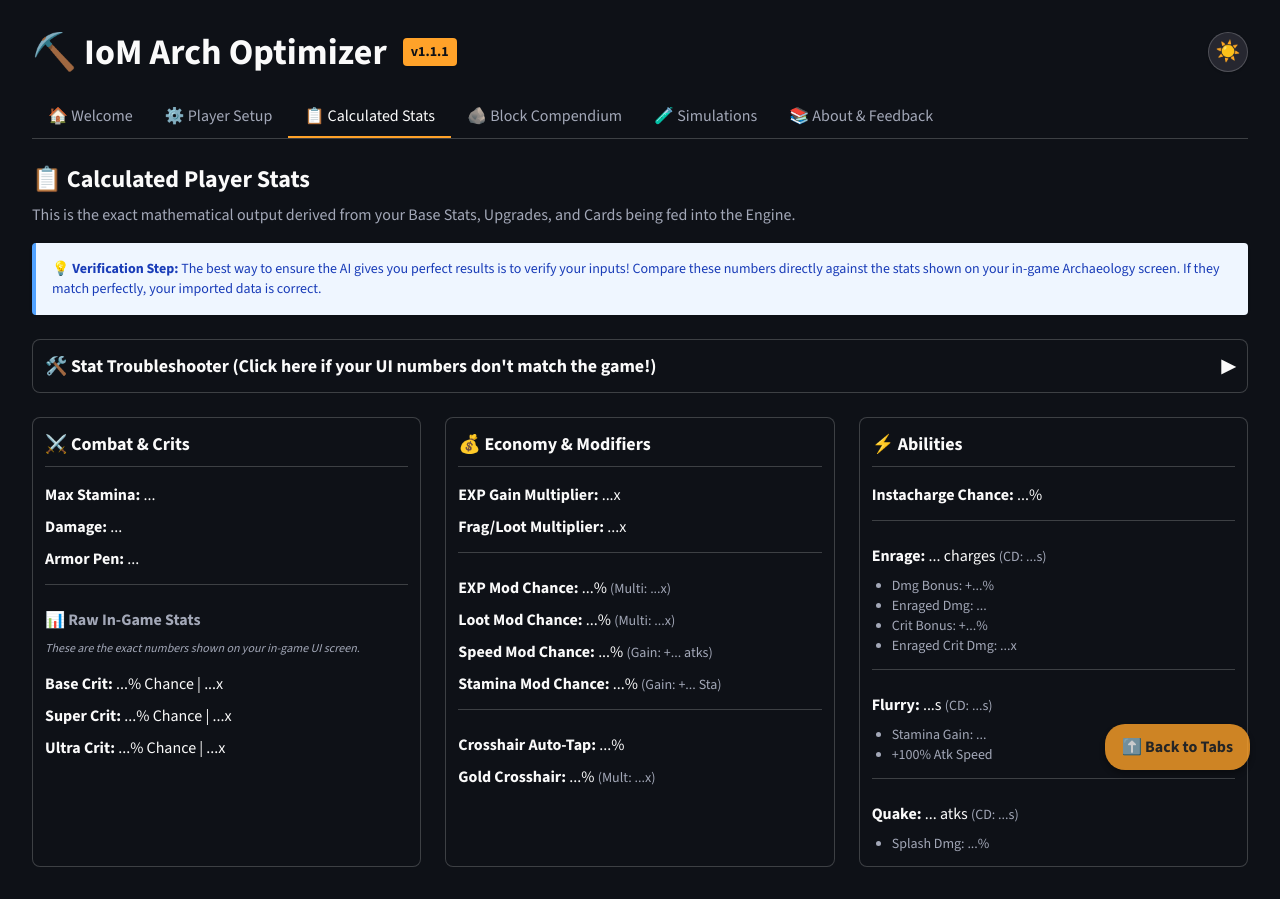
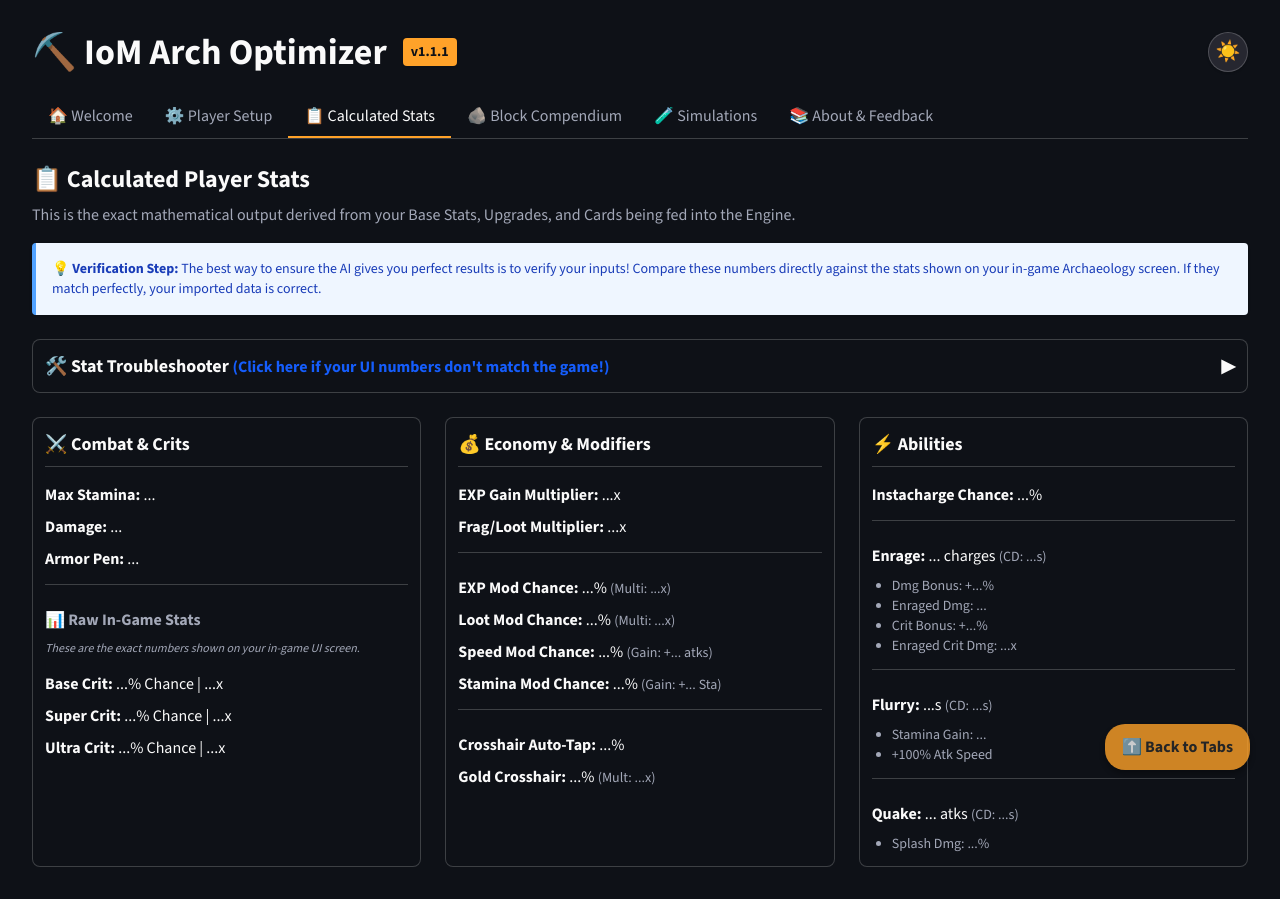
Before and after one commit to lobogrande/IoM-Arch-Optimizer-Web, a React (Vite) app: page / in a window 1280 px wide. Both pictures are taken after a click on the button "📋 Calculated Stats". Built offline with nearby package versions, Linux system fonts and the light colour scheme; what ag-grid-community, react-plotly.js would draw is missing.

Commit message:
style(ui): highlight troubleshooter prompt to improve visibility in both themes

```diff
--- a/src/components/CalculatedStats.jsx
+++ b/src/components/CalculatedStats.jsx
@@ -29,7 +29,9 @@ export default function CalculatedStats() {
           onClick={() => setShowTroubleshooter(!showTroubleshooter)}
           className="w-full flex justify-between items-center font-bold text-lg hover:text-st-orange transition-colors"
         >
-          <span>🛠️ Stat Troubleshooter (Click here if your UI numbers don't match the game!)</span>
+          <span>
+            🛠️ Stat Troubleshooter <span className="text-blue-600 dark:text-blue-400 text-sm md:text-base">(Click here if your UI numbers don't match the game!)</span>
+          </span>
           <span>{showTroubleshooter ? '▼' : '▶'}</span>
         </button>
 
```
